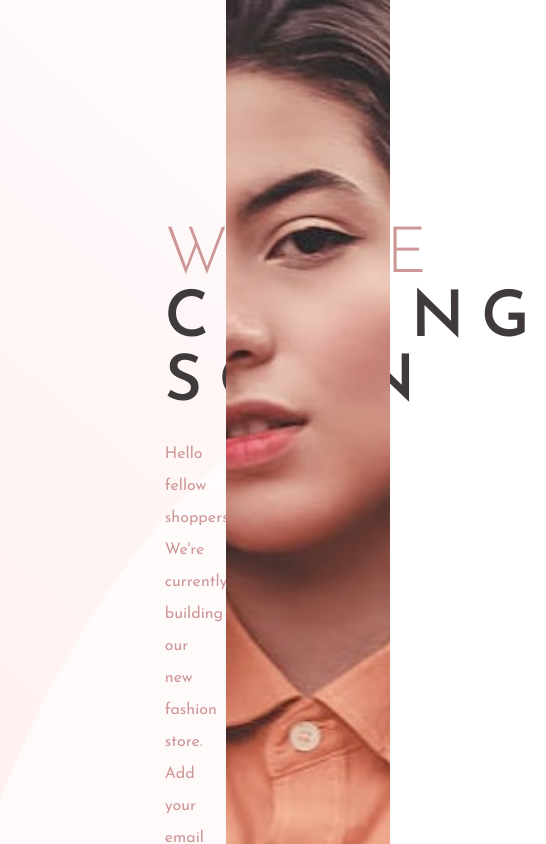
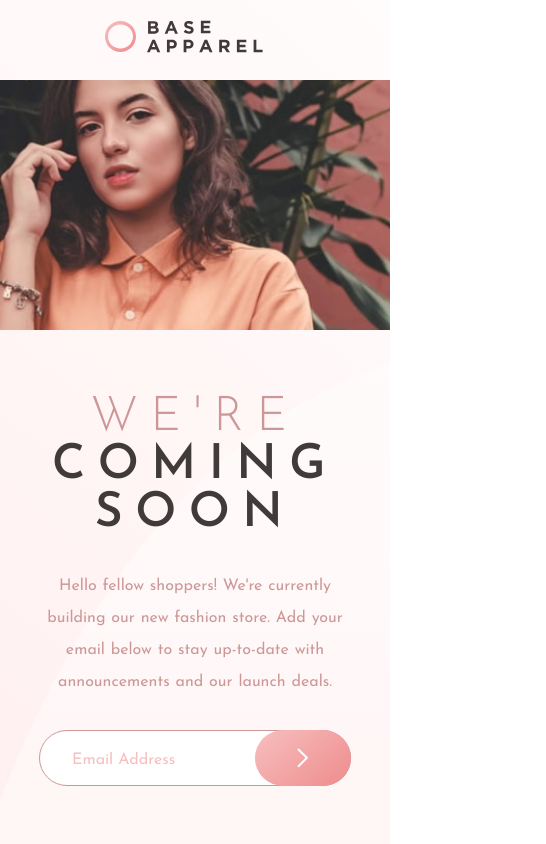
Before and after one commit to SalixDev/Base-Apparel-Page, a plain HTML site: page index.html in a window 390 px wide. Shown: the top 844 px of the page, 546 px wide, since content can reach past the window. Drawn offline with Linux system fonts and the light colour scheme.

Commit message:
mobile responsiveness

```diff
--- a/assets/css/main.css
+++ b/assets/css/main.css
@@ -28,9 +28,11 @@
     min-height: 100vh;
 
 }
+.mobile-only-image{
+    display: none;
+}
 .background-left {
     background-image: url('/assets/images/bg-pattern-desktop.svg');
-    background-color: bluevio-let;
     content: '';
     display: inline-block;
     left: 0;
@@ -65,7 +67,7 @@ nav{
 }
 
 /* body */
-.body-container{
+.body-content-container{
     width: 80%;
     height: 50%;
     padding: 4em 0 0 10.3em;
@@ -159,9 +161,52 @@ form.error .email{
     border: solid red 1px;
 }
 
-/* @media screen and (max-width: 736px) {
-
+@media screen and (max-width: 736px) {
+    nav{
+        height: 5em;
+    }
+    .logo-container{
+        padding: 0;
+        height: 100%;
+    }
+    .page-container{
+        flex-direction: column;
+    }
+    .mobile-only-image{
+        display: block;
+        background-image: url(/assets/images/hero-mobile.jpg);
+        width: 100%;
+        height: 250px;
+        background-repeat: no-repeat;
+        background-size: cover;
+        margin-bottom: 4em;
+    }
+    .background-left{
+        min-width:100%;
+        display: flex;
+        flex-direction: column;
+        align-items: center;
+    }
+    .body-content-container{
+        max-width: 100%;
+        padding: 0;
+    }
+    .background-right{
+        display: none;
+    }
+    .text-container{
+        text-align: center;
+    }
+    .heading-1 {
+        font-size: 3em;
+    }
+    .heading-2{
+        font-size: 3em;
+    }
+    .message{
+        padding: 2em 0em;
+    }
+    form{
+        width: 100%;
+    }
 }
-@media screen and (max-width: 375px) {
-
-} */
--- a/index.html
+++ b/index.html
@@ -10,14 +10,15 @@
   <link rel="stylesheet" href="assets/css/main.css" />
 </head>
 <div class="page-container">
-  <div class="background-left" id="left-content" class="error">
+  <div class="background-left" class="error">
       <nav>
         <div class="logo-container">
         <div class="logo"></div>
       </div>
     </nav>
+    <div class="mobile-only-image"></div>
     <body>
-    <div class="body-container">
+    <div class="body-content-container">
       <div class="text-container">
         <div class="heading-1">We're</div>
         <div class="heading-2">coming <br> soon</div>
```
